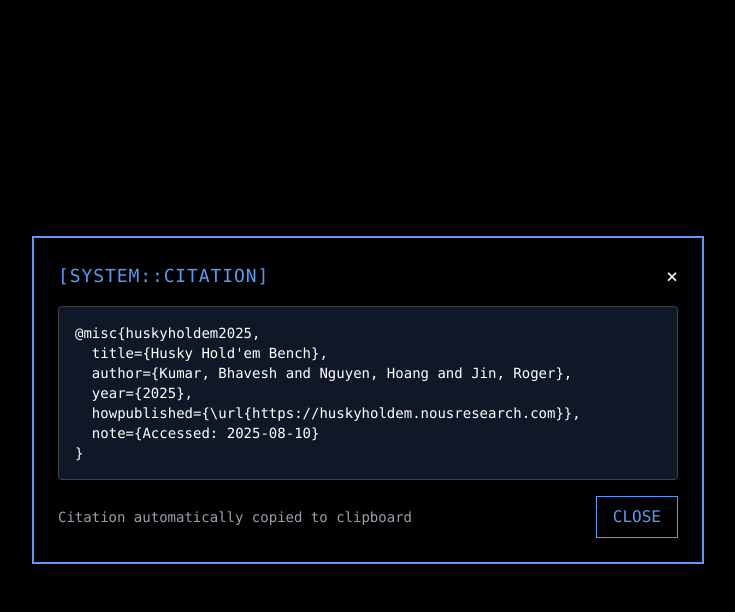
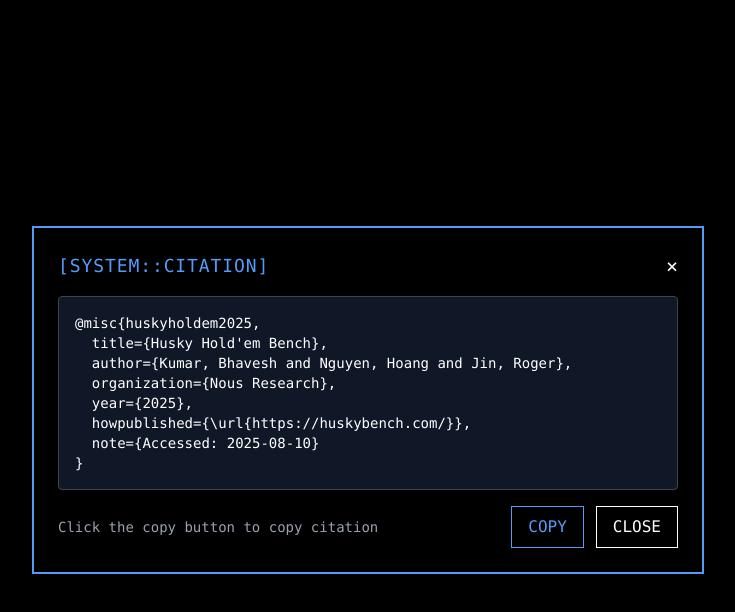
Before and after one commit to Bhavkumar21/huskyholdem-client, a React (Vite) app: page /about in a window 1280 px wide. Both pictures are taken after a click on the button "CITE". Shown: the part 1540-2152 px from the top of the page, without its empty margins (272-1007 px from the left). Built offline with nearby package versions, Linux system fonts and the light colour scheme.

Commit message:
fix cite

```diff
--- a/src/layout/footer.tsx
+++ b/src/layout/footer.tsx
@@ -7,13 +7,17 @@ const DefaultFooter = () => {
   const bibtexCitation = `@misc{huskyholdem2025,
   title={Husky Hold'em Bench},
   author={Kumar, Bhavesh and Nguyen, Hoang and Jin, Roger},
+  organization={Nous Research},
   year={2025},
-  howpublished={\\url{https://huskyholdem.nousresearch.com}},
+  howpublished={\\url{https://huskybench.com/}},
   note={Accessed: ${new Date().toISOString().split('T')[0]}}
 }`;
 
-  const handleCiteClick = async () => {
+  const handleCiteClick = () => {
     setShowCitation(true);
+  };
+
+  const handleCopyClick = async () => {
     try {
       await navigator.clipboard.writeText(bibtexCitation);
       setCopied(true);
@@ -95,15 +99,23 @@ const DefaultFooter = () => {
                 {copied ? (
                   <span className="text-green-400">✓ Copied to clipboard!</span>
                 ) : (
-                  "Citation automatically copied to clipboard"
+                  "Click the copy button to copy citation"
                 )}
               </div>
-              <button
-                onClick={closeCitation}
-                className="text-[#559CF8] border border-[#559CF8] px-4 py-2 hover:bg-[#559CF8] hover:text-black transition-colors uppercase"
-              >
-                Close
-              </button>
+              <div className="flex gap-3">
+                <button
+                  onClick={handleCopyClick}
+                  className="text-[#559CF8] border border-[#559CF8] px-4 py-2 hover:bg-[#559CF8] hover:text-black transition-colors uppercase"
+                >
+                  Copy
+                </button>
+                <button
+                  onClick={closeCitation}
+                  className="text-white border border-white px-4 py-2 hover:bg-white hover:text-black transition-colors uppercase"
+                >
+                  Close
+                </button>
+              </div>
             </div>
           </div>
         </div>
```
